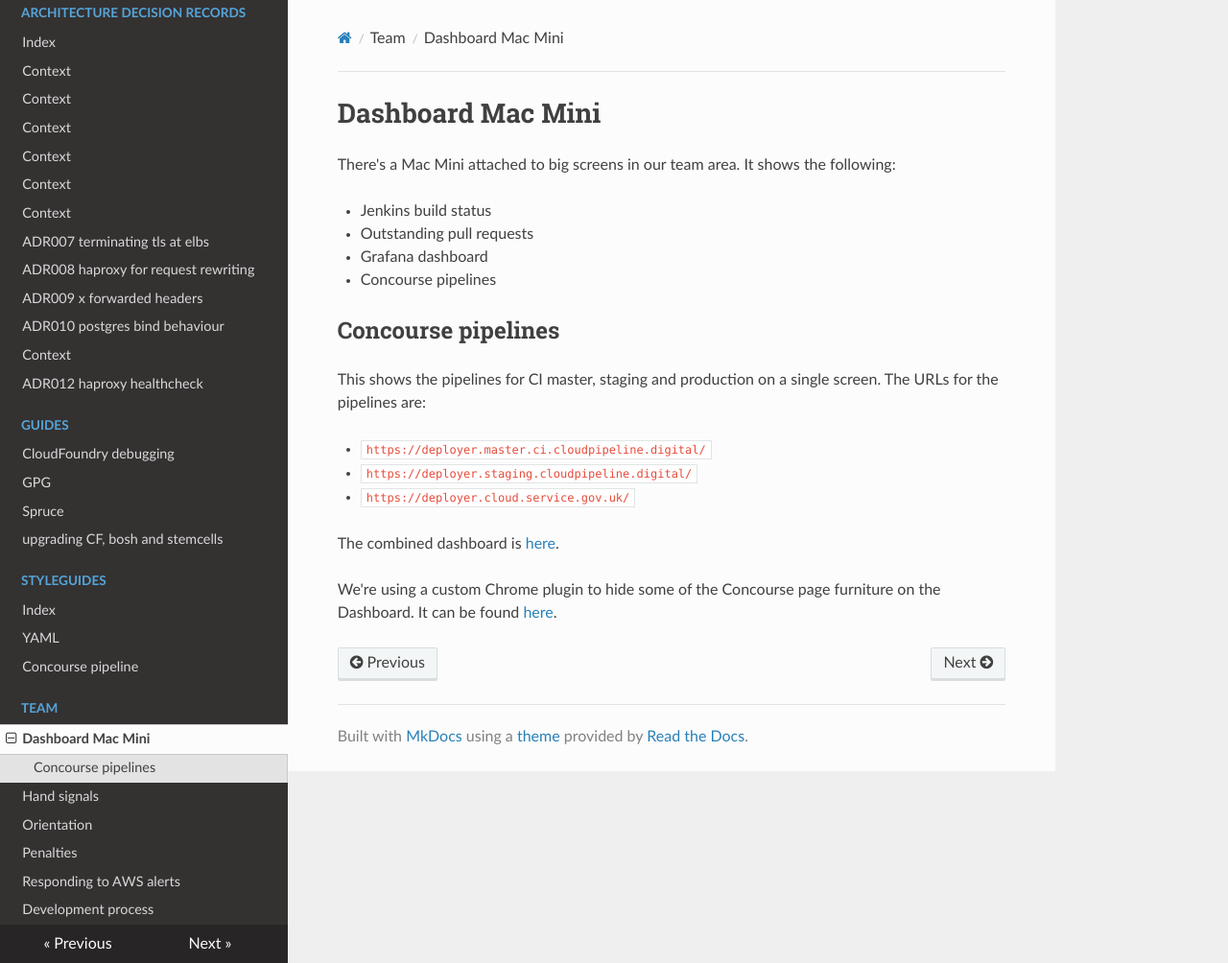
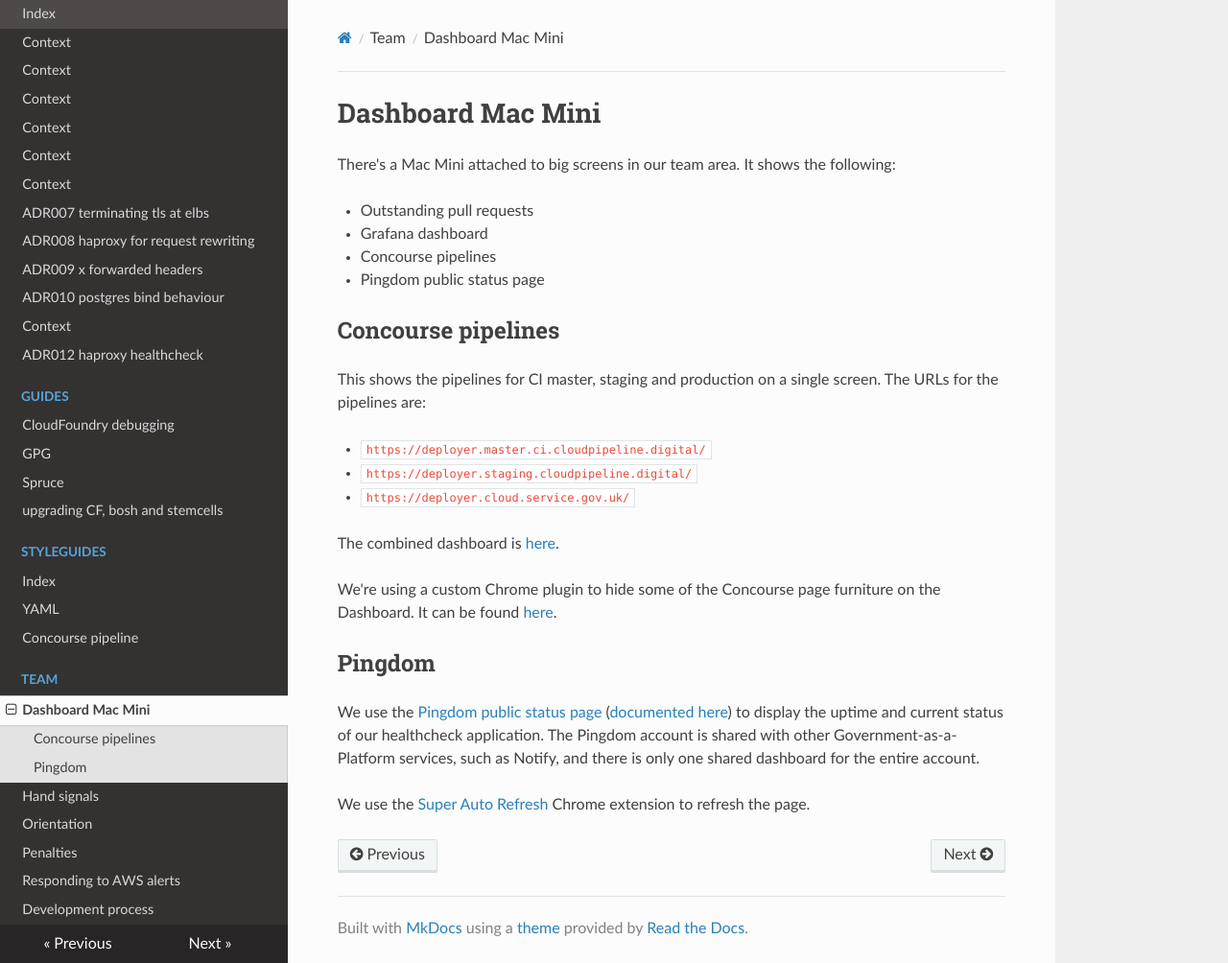
Before and after one commit to alphagov/paas-team-manual, an MkDocs documentation site: the page built from docs/team/dashboard_mac_mini.md, in a window 1280 px wide and 1004 px high. Shown: the whole window at 96% size. Built offline with MkDocs 1.6.1, drawn with Linux system fonts in a browser that asks for light colours; nearby versions of some CDN libraries.

Commit message:
Add Pingdom dashboard details
Update document on what is displayed on the Mac mini. Add details
of Pingdom dashboard and provide links to necessary documentation.

```diff
--- a/docs/team/dashboard_mac_mini.md
+++ b/docs/team/dashboard_mac_mini.md
@@ -3,10 +3,10 @@
 There's a Mac Mini attached to big screens in our team area. It shows the
 following:
 
-* Jenkins build status
 * Outstanding pull requests
 * Grafana dashboard
 * Concourse pipelines
+* Pingdom public status page
 
 
 ## Concourse pipelines
@@ -23,3 +23,9 @@ The combined dashboard is
 We're using a custom Chrome plugin to hide some of the Concourse page furniture
 on the Dashboard. It can be found
 [here](https://github.com/alphagov/paas-cf/tree/master/concourse/chrome_plugin).
+
+## Pingdom
+
+We use the [Pingdom public status page](http://stats.pingdom.com/ejtodj13fqqx) ([documented here](https://help.pingdom.com/hc/en-us/articles/205386171-Public-Status-Page)) to display the uptime and current status of our healthcheck application. The Pingdom account is shared with other Government-as-a-Platform services, such as Notify, and there is only one shared dashboard for the entire account.
+
+We use the [Super Auto Refresh](https://chrome.google.com/webstore/detail/super-auto-refresh/kkhjakkgopekjlempoplnjclgedabddk?hl=en) Chrome extension to refresh the page.
```
